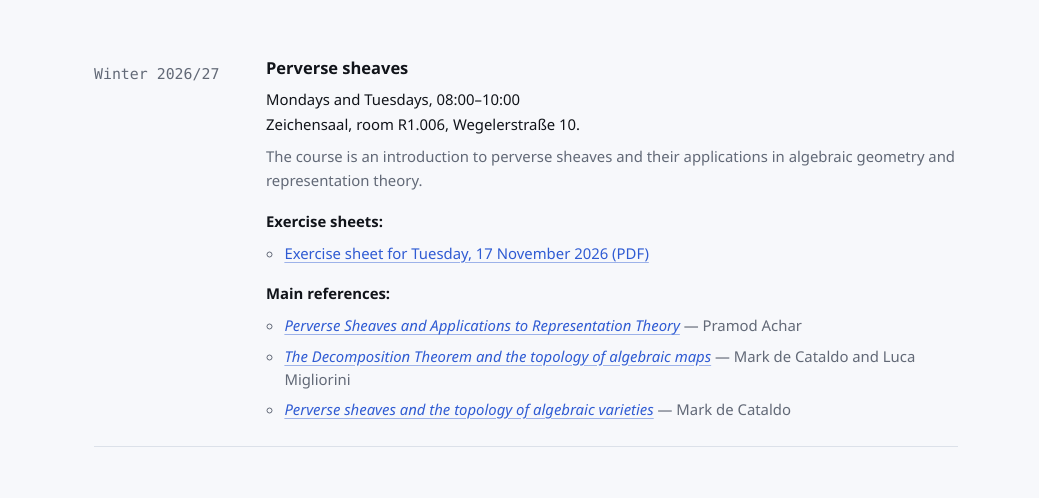
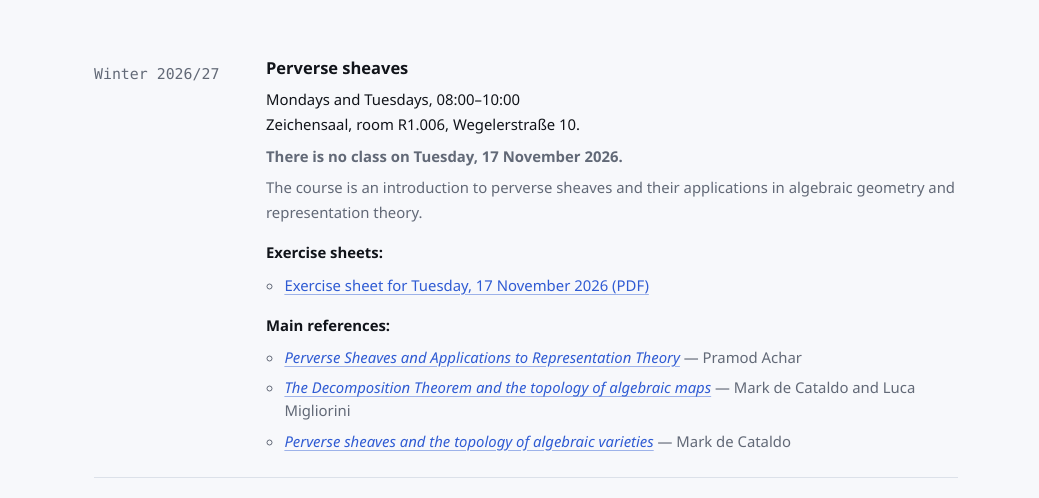
Before and after one commit to tudorpad/tudorpad.github.io, a plain HTML site: page teaching/index.html in a window 1280 px wide. Shown: the part 302-800 px from the top of the page, without its empty margins (114-1153 px from the left). Drawn offline with Linux system fonts and the light colour scheme.

Commit message:
Announce no class on November 17

```diff
--- a/teaching/index.html
+++ b/teaching/index.html
@@ -39,6 +39,7 @@
             <div>
               <h3>Perverse sheaves</h3>
               <p class="course-place">Mondays and Tuesdays, 08:00–10:00<br>Zeichensaal, room R1.006, Wegelerstraße 10.</p>
+              <p><strong>There is no class on Tuesday, 17 November 2026.</strong></p>
               <p>The course is an introduction to perverse sheaves and their applications in algebraic geometry and representation theory.</p>
               <p class="reference-intro">Exercise sheets:</p>
               <ul class="reference-list">
```
